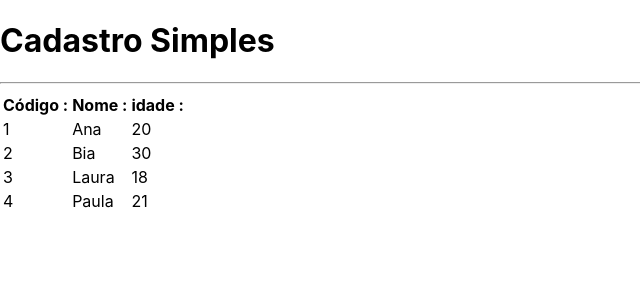
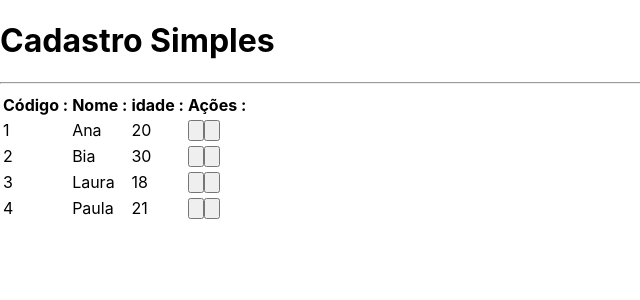
Before and after one commit to Pedrog01/Next-Crud, a Next.js app: page / in a window 1280 px wide. Shown: the top 300 px of the page, without its empty margins (0-640 px from the left). Built offline with nearby package versions, Linux system fonts and the light colour scheme.

Commit message:
component table #03

```diff
--- a/src/components/Layout.tsx
+++ b/src/components/Layout.tsx
@@ -8,7 +8,7 @@
 export default function Layout(props : LayoutProps){
 return (
     <div className={`
-        flex flex-color w-2/3s
+        flex-color w-2/3
         bg-white text-gray-800 rounded-md
     `}>
         <Titulo>{props.titulo}</Titulo>
--- a/src/components/Table.tsx
+++ b/src/components/Table.tsx
@@ -1,10 +1,15 @@
 import Cliente from '../core/Cliente'
+import { iconeEdit, iconeLixo } from './icones'
 
 interface TabelaProps{
     clientes : Cliente[]
+    clienteSelecionado?:(cliente : Cliente)=> void
+    clienteExcluido?:(cliente : Cliente)=> void
 }
 
 export default function Tabela(props : TabelaProps){
+
+    const exibiracoes = props.clienteExcluido || props.clienteSelecionado
 
 function renderizarCab(){
     return(
@@ -12,9 +17,11 @@
         <th className="texr-left p-4">Código : </th>
         <th className="texr-left p-4">Nome : </th>
         <th className="texr-left p-4">idade : </th>
+        {exibiracoes? <th className="p-4">Ações : </th> : false}
     </tr>
     )
 }
+
 
 function renderizarDados(){
 
@@ -25,13 +32,40 @@
                 <td className="text-left p-4" >{cliente.id}</td>
                 <td className="text-left p-4" >{cliente.nome}</td>
                 <td className="text-left p-4" >{cliente.idade}</td>
+                {exibiracoes ? renderizarAcoes(cliente): false }
             </tr>
         )
     })
 
 }
+function renderizarAcoes(cliente:Cliente ){
+    return (
 
+        <td className="flex justify-center ">
+            {props.clienteSelecionado? (
+            <button onClick={()=> props.clienteSelecionado?.(cliente)} className={`
+            flex justify-center items-center
+            text-green-600 rounded-full p-2 m-1
+            hover:bg-purple-50
+            `}>
+                {iconeEdit}
+            </button>
+            ) : false}
 
+            {props.clienteExcluido ? (
+                <button onClick={()=> props.clienteExcluido?.(cliente)} className={`
+                 flex justify-center items-center
+                text-red-600 rounded-full p-2 m-1
+                hover:bg-purple-50
+                `}>
+                    {iconeLixo}
+                </button>
+            ): false}
+
+        </td>
+
+    )
+}
 
 return(
     <table className="w-full rounded-xl overflow-hidden">
--- /dev/null
+++ b/src/components/icones.tsx
@@ -0,0 +1,12 @@
+export const iconeEdit = (
+    <svg xmlns="http://www.w3.org/2000/svg" fill="none" viewBox="0 0 24 24" strokeWidth={1.5} stroke="currentColor" className="w-6 h-6">
+        <path strokeLinecap="round" strokeLinejoin="round" d="M16.862 4.487l1.687-1.688a1.875 1.875 0 112.652 2.652L10.582 16.07a4.5 4.5 0 01-1.897 1.13L6 18l.8-2.685a4.5 4.5 0 011.13-1.897l8.932-8.931zm0 0L19.5 7.125M18 14v4.75A2.25 2.25 0 0115.75 21H5.25A2.25 2.25 0 013 18.75V8.25A2.25 2.25 0 015.25 6H10" />
+    </svg>
+)
+
+export const iconeLixo =(
+    <svg xmlns="http://www.w3.org/2000/svg" fill="none" viewBox="0 0 24 24" strokeWidth={1.5} stroke="currentColor" className="w-6 h-6">
+        <path strokeLinecap="round" strokeLinejoin="round" d="M14.74 9l-.346 9m-4.788 0L9.26 9m9.968-3.21c.342.052.682.107 1.022.166m-1.022-.165L18.16 19.673a2.25 2.25 0 01-2.244 2.077H8.084a2.25 2.25 0 01-2.244-2.077L4.772 5.79m14.456 0a48.108 48.108 0 00-3.478-.397m-12 .562c.34-.059.68-.114 1.022-.165m0 0a48.11 48.11 0 013.478-.397m7.5 0v-.916c0-1.18-.91-2.164-2.09-2.201a51.964 51.964 0 00-3.32 0c-1.18.037-2.09 1.022-2.09 2.201v.916m7.5 0a48.667 48.667 0 00-7.5 0" />
+    </svg>
+
+)
--- a/src/pages/index.tsx
+++ b/src/pages/index.tsx
@@ -12,6 +12,14 @@
 
   ]
 
+  function clienteSelecionado(cliente:Cliente){
+
+  }
+  function clienteExcluido(cliente:Cliente){
+    console.log(`Excluir...${cliente.nome}`)
+  }
+
+
   return (
     <div className={`
       flex h-screen justify-center items-center
@@ -20,8 +28,12 @@
     `}>
 
       <Layout titulo="Cadastro Simples">
-        <Tabela clientes={clientes}></Tabela>
+        <Tabela clientes={clientes}
+        clienteSelecionado={clienteSelecionado}
+        clienteExcluido={clienteExcluido}/>
       </Layout>
     </div>
   )
+
+
 }
```
Also changed, not shown: src/components/botao.tsx (added).
